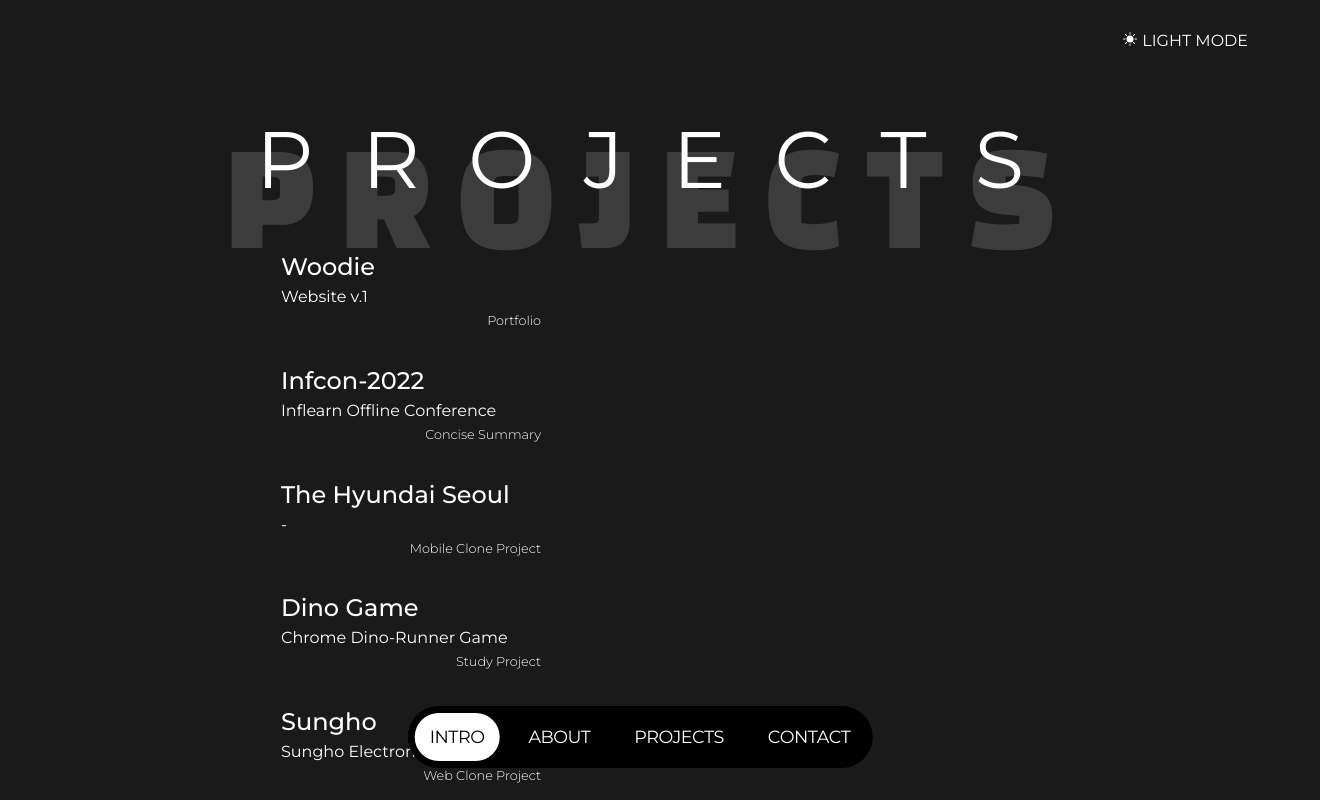
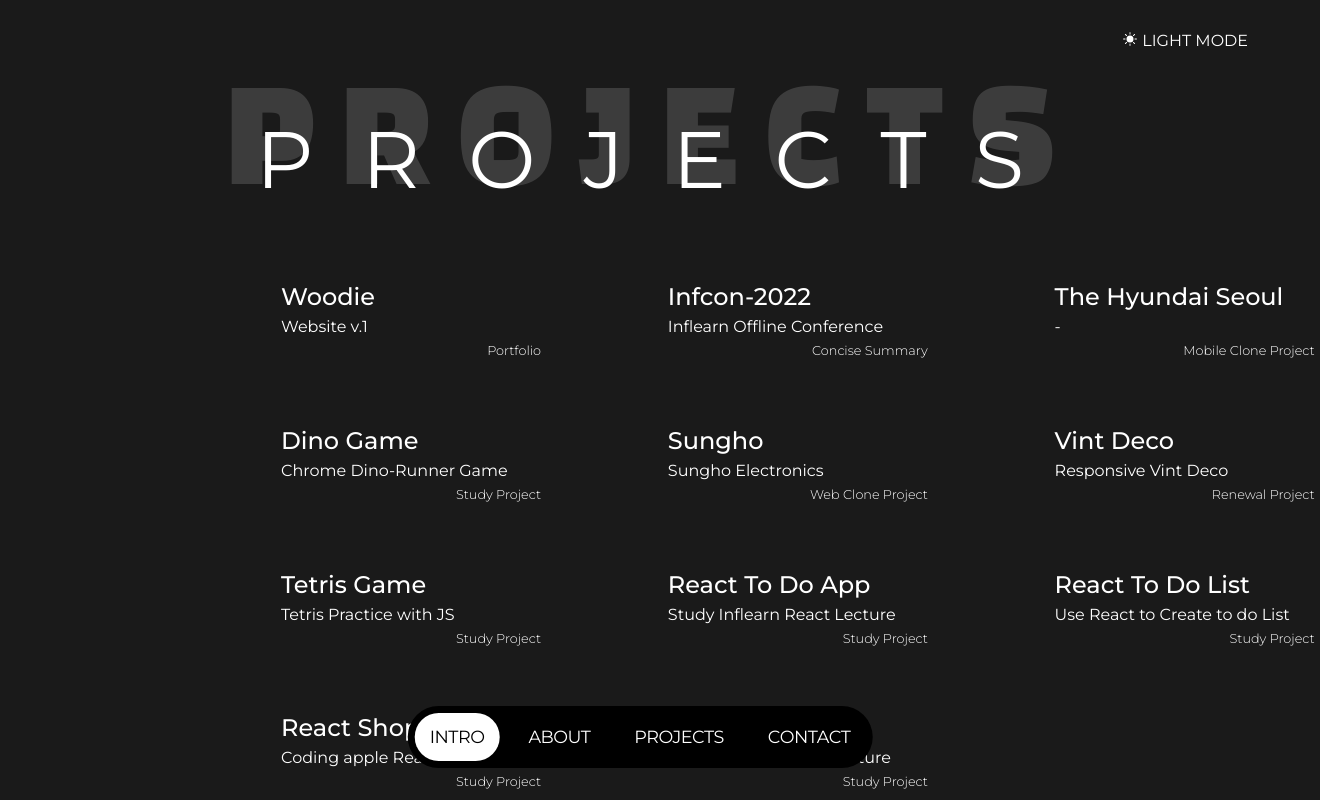
Before and after one commit to devwoodie/woodie, a React (Create React App) app: page /projects in a window 1280 px wide. Shown: the top 800 px of the page, 1320 px wide, since content can reach past the window. Built offline with nearby package versions, Linux system fonts and the light colour scheme.

Commit message:
feat : project grid change

```diff
--- a/src/component/Projects.js
+++ b/src/component/Projects.js
@@ -40,11 +40,11 @@
                     <span>S</span>
                 </div>
             </div>
-                <div className="contents">
+                <div>
                     <DragDropContext onDragEnd={handleEnd}>
                         <Droppable droppableId="projects"  /*direction="horizontal"*/>
                             {(provided) => (
-                                <div {...provided.droppableProps} ref={provided.innerRef} >
+                                <div {...provided.droppableProps} ref={provided.innerRef} className="contents">
                                     {projectData.map((project, index) => (
                                     <Draggable
                                         key={project.id}
--- a/src/css/Projects.scss
+++ b/src/css/Projects.scss
@@ -33,9 +33,13 @@
     }
   }
   .contents {
-    //display: grid;
-    //grid-template-columns: repeat(3, 1fr);
-    //grid-column-gap: 10%;
+    display: grid;
+    grid-template-columns: repeat(3, 1fr);
+    grid-column-gap: 10%;
+    //display: flex;
+    //flex-wrap: wrap;
+    //justify-content: space-between;
+    //align-items: flex-start;
     margin-top: 50px;
     .contents-list {
       font-size: 1.5rem;
```
